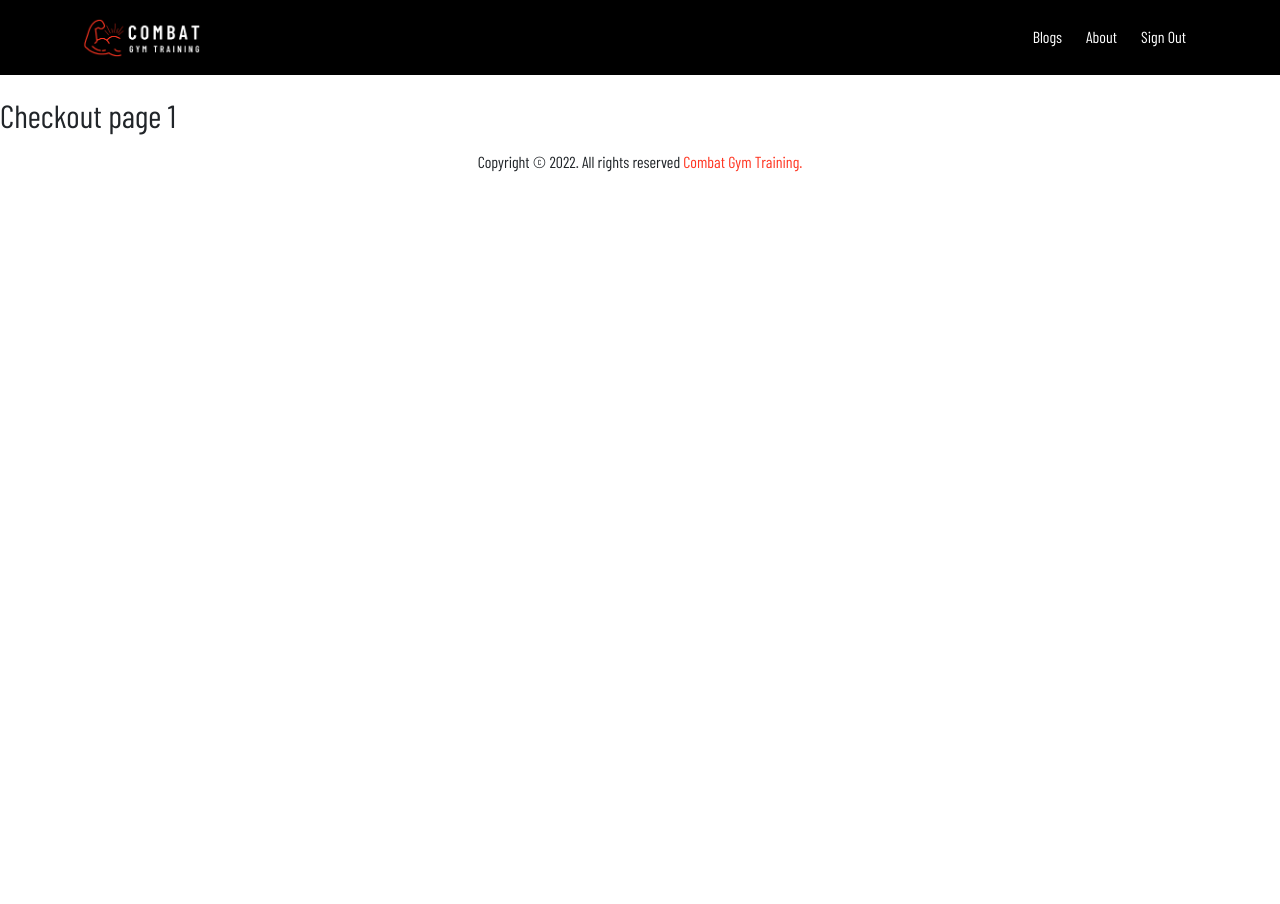
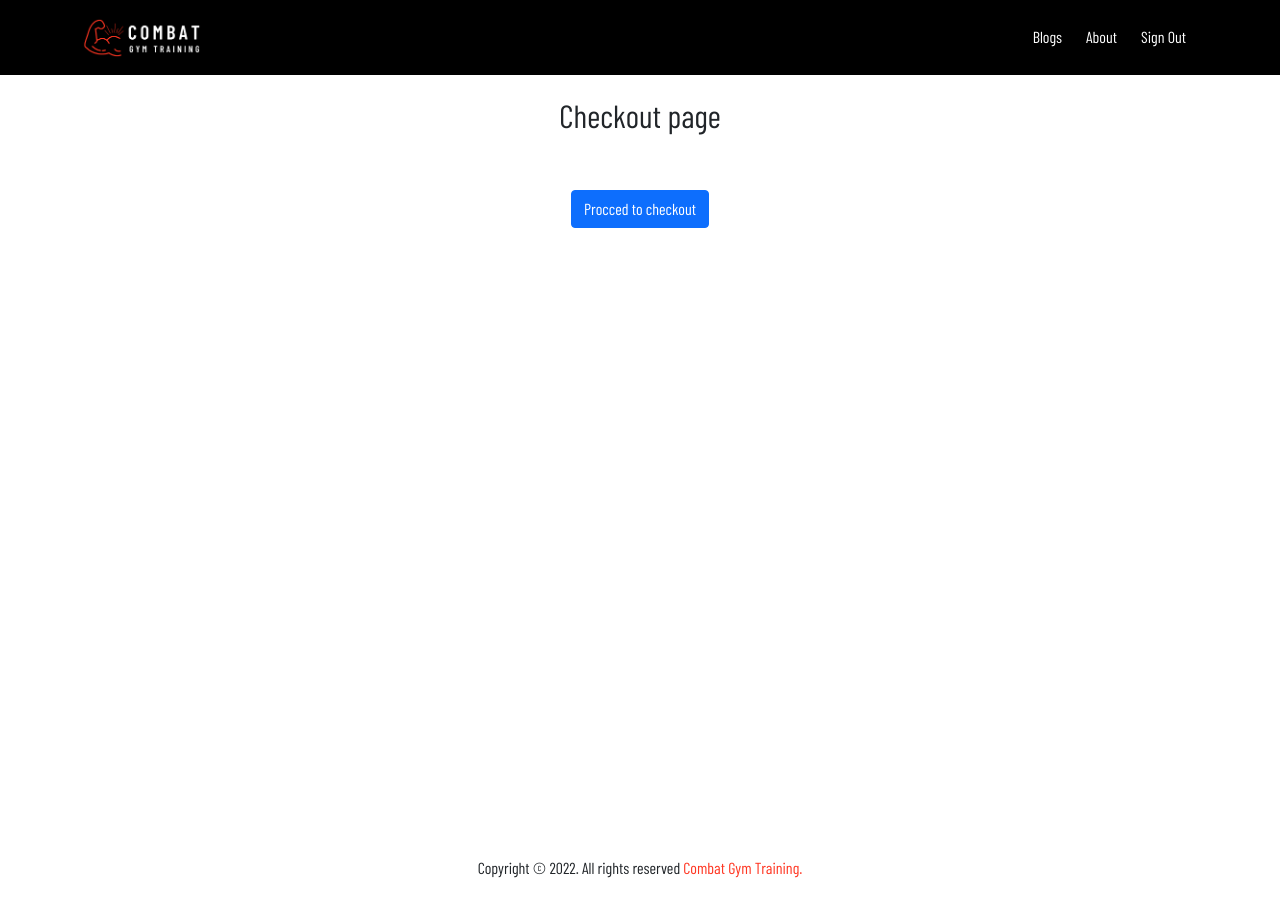
Before and after one commit to technayan/combat-gym-training, a React (Create React App) app: page /checkout/1 in a window 1280 px wide. Before the commit the page ends 800 px from the top, so only its background shows below. Built offline with nearby package versions, Linux system fonts and the light colour scheme; no server answers; sample sign-in values are in the browser's storage; the HTML template or start-up script is replaced by a standard one.

Commit message:
Checkout button created

```diff
--- a/package.json
+++ b/package.json
@@ -14,6 +14,7 @@
     "react-firebase-hooks": "^5.0.3",
     "react-router-dom": "^6.3.0",
     "react-scripts": "5.0.1",
+    "react-toastify": "^8.2.0",
     "remixicon": "^2.5.0",
     "web-vitals": "^2.1.4"
   },
--- /dev/null
+++ b/src/components/Checkout/Checkout.css
@@ -0,0 +1,3 @@
+.checkout-section {
+    min-height: 100vh;
+}
--- a/src/components/Checkout/Checkout.js
+++ b/src/components/Checkout/Checkout.js
@@ -1,11 +1,22 @@
 import React from 'react';
+import { Container } from 'react-bootstrap';
 import { useParams } from 'react-router-dom';
+import { toast, ToastContainer } from 'react-toastify';
+import 'react-toastify/dist/ReactToastify.css';
+import './Checkout.css'
 
 const Checkout = () => {
     const params = useParams();
+
+    const notify = () => toast("Congratulations for Booking!");
     return (
-        <div className='mt-5 pt-5'>
-            <h2>Checkout page {params.id}</h2>
+        <div className='mt-5 pt-5 checkout-section'>
+            <Container className='text-center'>
+            <h2>Checkout page</h2>
+
+            <button onClick={notify} className="btn btn-primary mt-5">Procced to checkout</button>
+            <ToastContainer />
+            </Container>
         </div>
     );
 };
--- a/src/components/Home/Services/Services.js
+++ b/src/components/Home/Services/Services.js
@@ -7,7 +7,7 @@ import './Services.css'
 
 const Services = () => {
   // Declaring States
-  const [services, setServices] = useState([])
+  const [services, setServices] = useState([]);
 
   useEffect(() => {
     fetch('services.json')
--- a/src/components/SignIn/SignIn.js
+++ b/src/components/SignIn/SignIn.js
@@ -16,11 +16,13 @@ const SignIn = () => {
   const navigate = useNavigate();
   const location = useLocation();
 
+
+
   let from = location.state?.from?.pathname || '/';
 
   const [signInWithGoogle, user1] = useSignInWithGoogle(auth);
 
-  const [sendPasswordResetEmail, error2] = useSendPasswordResetEmail(
+  const [sendPasswordResetEmail] = useSendPasswordResetEmail(
     auth
   );
 
@@ -39,12 +41,14 @@ const SignIn = () => {
     e.preventDefault();
     const email = emailRef.current.value;
     const password = passwordRef.current.value;
-    signInWithEmailAndPassword(email, password)
+    signInWithEmailAndPassword(email, password);
   };
 
   if (user || user1) {
     navigate(from, { replace: true });
   }
+
+
 
   return (
     <div className="form-container">
@@ -68,7 +72,7 @@ const SignIn = () => {
               required
             />
           </Form.Group>
-          <p className="text-danger">{error?.message}</p>
+          <p className="text-danger">{error?.essage}</p>
 
           <Button className="w-100 submit-btn" variant="primary" type="submit">
             Sign In
@@ -94,4 +98,4 @@ const SignIn = () => {
   )
 }
 
-export default SignIn
+export default SignIn;
```
Also changed, not shown: 1 other file (tests, documents, lock files or other folders).
